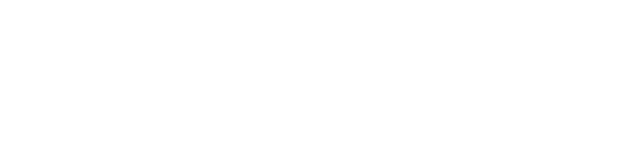
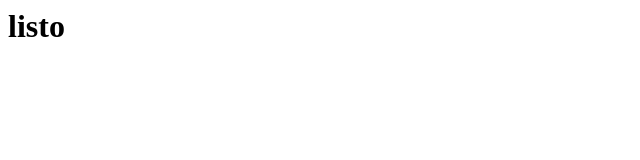
Before and after one commit to JonathanMtzGtz/Regional-Artist, a plain HTML site: page index.html in a window 1280 px wide. Shown: the whole page, without its empty margins (0-640 px from the left). Drawn offline with Linux system fonts and the light colour scheme.

Commit message:
Update index.html

```diff
--- a/index.html
+++ b/index.html
@@ -5,6 +5,6 @@
     <title>Document</title>
 </head>
 <body>
-
+    <h1> listo</h1>
 </body>
 </html>
```
